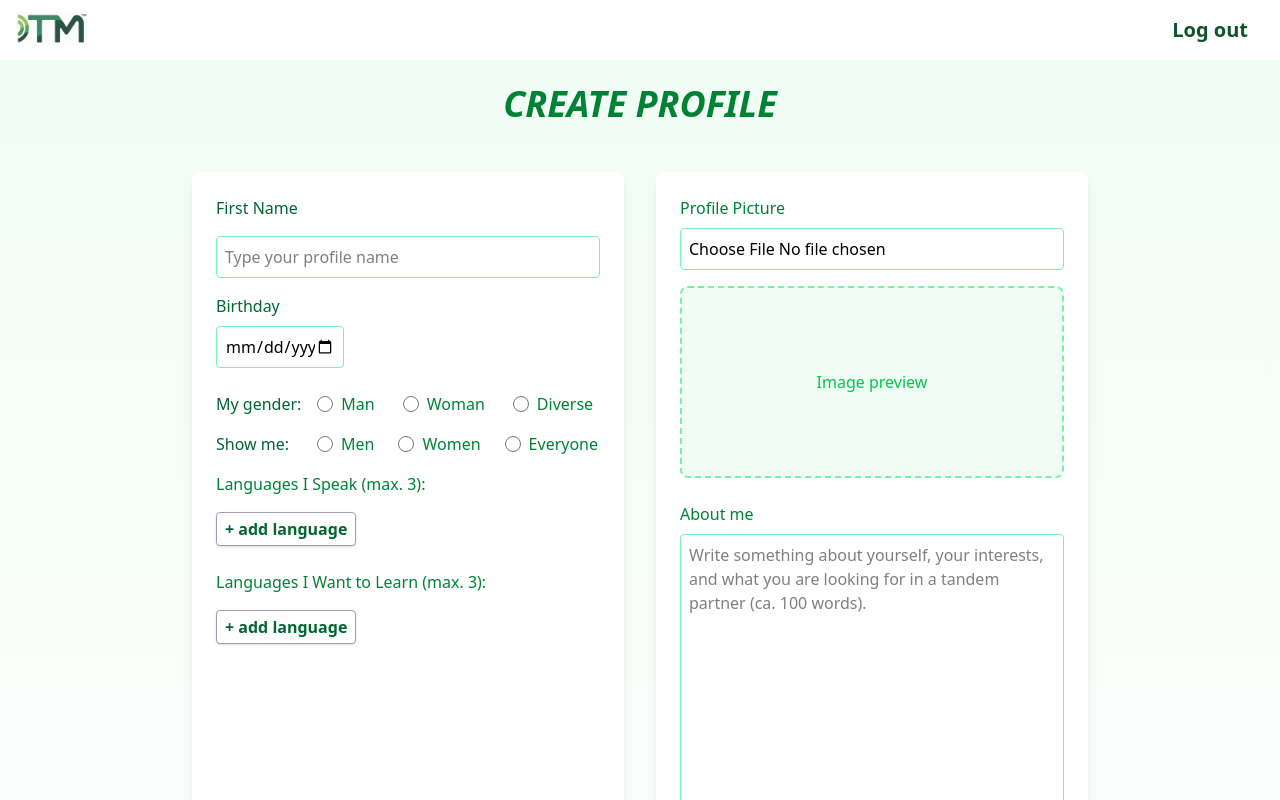
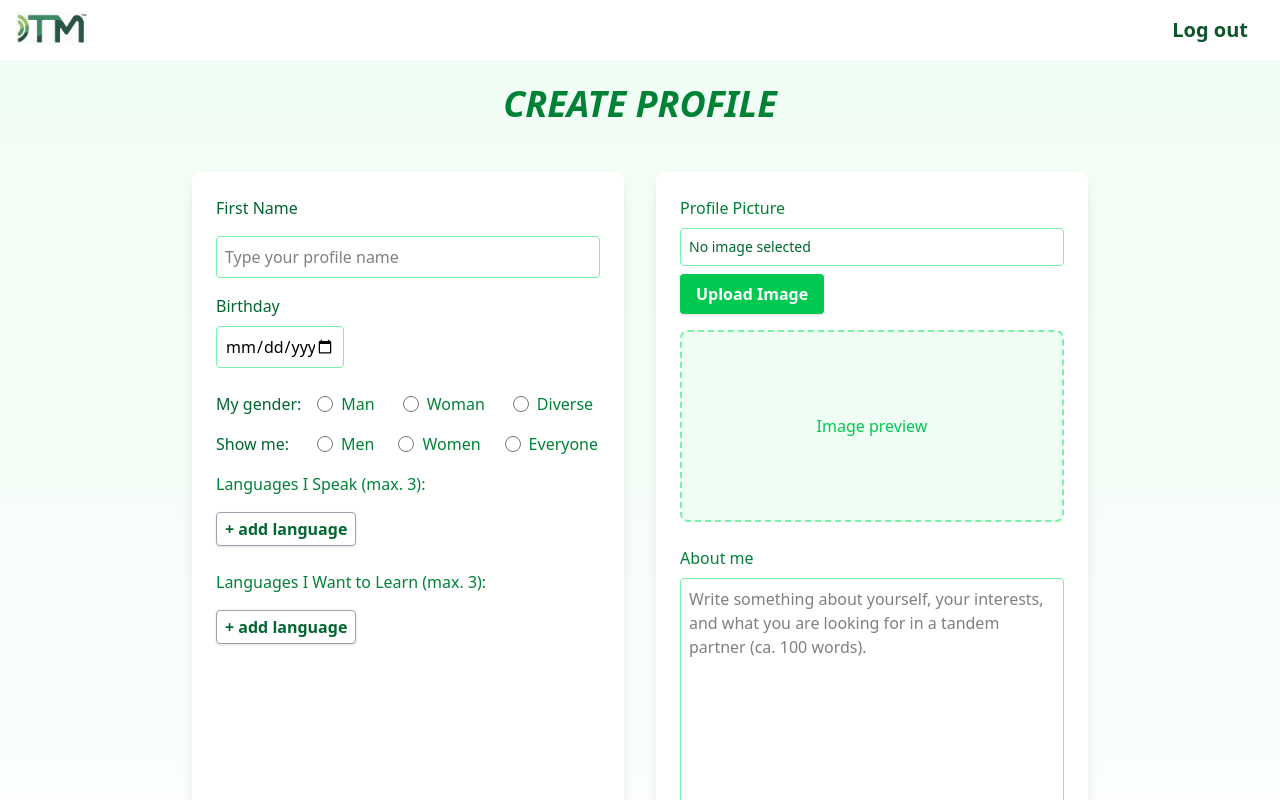
Before and after one commit to M-RBR/Tandem-Match, a React (Vite) app in the folder client/: page /createprofile in a window 1280 px wide. Shown: the top 800 px of the page. Built offline with nearby package versions, Linux system fonts and the light colour scheme; sample sign-in values are in the browser's storage.

Commit message:
Updated image upload preview

```diff
--- a/client/src/pages/CreateProfile.tsx
+++ b/client/src/pages/CreateProfile.tsx
@@ -408,7 +408,7 @@ const CreateProfile = () => {
 
           {/* Right Section */}
 
-          {/* Profile Picture / Image */}
+          {/* Profile Picture */}
           <section className="flex-1 bg-white p-6 rounded-lg shadow-lg">
             <div className="mb-4">
               <label
@@ -417,6 +417,7 @@ const CreateProfile = () => {
               >
                 Profile Picture
               </label>
+
               <input
                 type="file"
                 id="image"
@@ -424,12 +425,37 @@ const CreateProfile = () => {
                 accept="image/jpeg, image/png"
                 onChange={handleFileChange}
                 ref={fileInputRef}
-                className="w-full p-2 border border-green-300 rounded"
-                required
+                className="hidden"
               />
+
+              <div className="w-full flex items-center justify-between border border-green-300 p-2 rounded mb-2">
+                <span className="text-green-800 text-sm">
+                  {imageFile ? imageFile.name : "No image selected"}
+                </span>
+                {imageFile && (
+                  <button
+                    type="button"
+                    onClick={() => {
+                      setImageFile(null);
+                      setPreviewUrl(null);
+                      if (fileInputRef.current) fileInputRef.current.value = "";
+                    }}
+                    className="text-red-600 hover:text-red-800 text-xl font-bold px-2"
+                  >
+                    ×
+                  </button>
+                )}
+              </div>
+
+              <button
+                type="button"
+                onClick={() => fileInputRef.current?.click()}
+                className="bg-green-500 hover:bg-green-600 text-white font-semibold py-2 px-4 rounded shadow"
+              >
+                Upload Image
+              </button>
             </div>
 
-            {/* Image Preview */}
             <div className="mt-4 border-2 border-dashed border-green-300 rounded-lg h-48 flex items-center justify-center bg-green-50">
               {previewUrl ? (
                 <img
```
